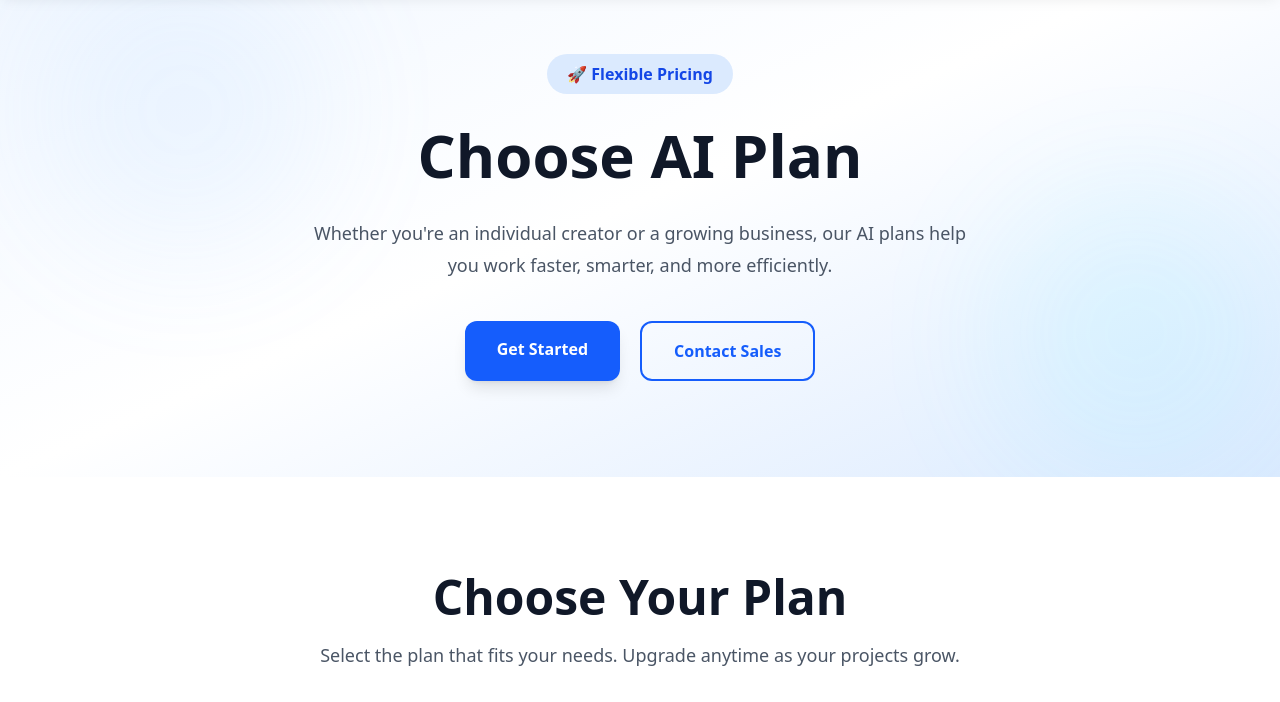
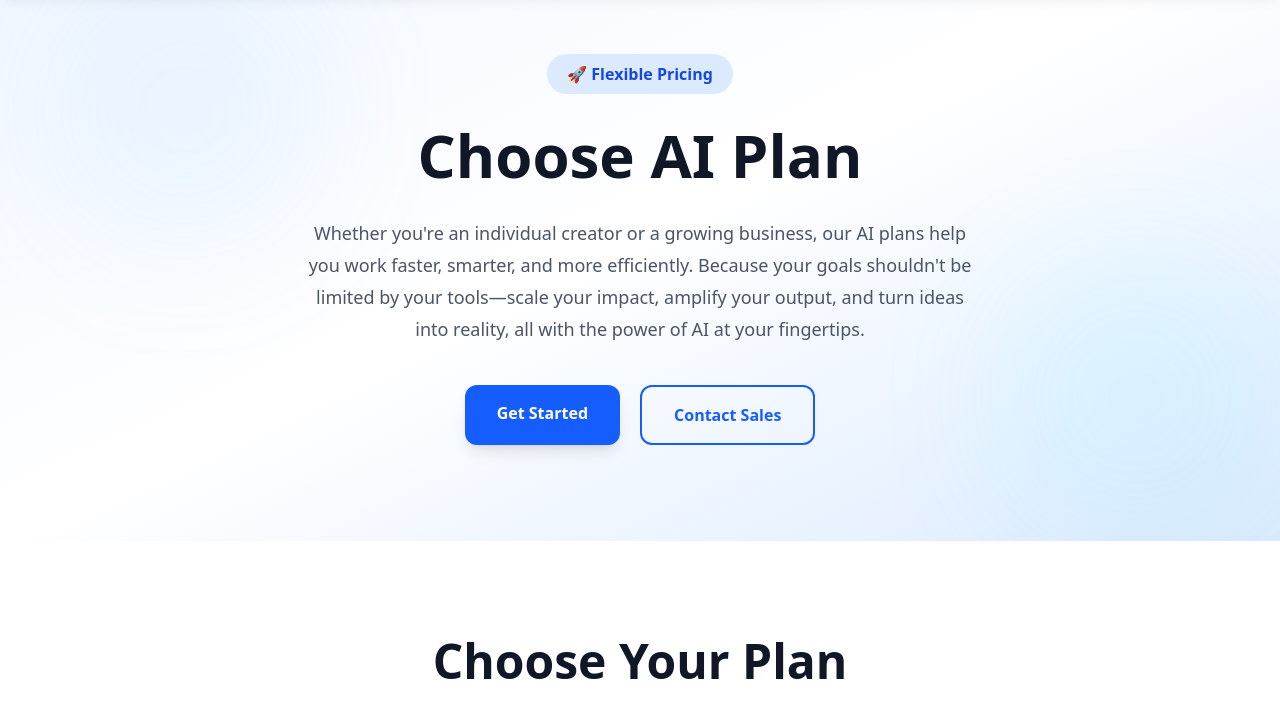
Before and after one commit to Amaan690/Ai-platform, a website: page dist/pages/price.html in a window 1280 px wide. Shown: the part 74-776 px from the top of the page. Drawn offline with Linux system fonts and the light colour scheme.

Commit message:
Updated pricing page copy

```diff
--- a/dist/pages/price.html
+++ b/dist/pages/price.html
@@ -115,8 +115,9 @@
         <p
             class="mt-6 max-w-2xl mx-auto text-lg text-gray-600 leading-8">
 
-            Whether you're an individual creator or a growing business,
-            our AI plans help you work faster, smarter, and more efficiently.
+           Whether you're an individual creator or a growing business, our AI plans help you work faster, smarter, and more efficiently. Because your goals shouldn't be limited by your tools—scale your impact, amplify your output, and turn ideas into reality, all with the power of AI at your fingertips.
+
+
 
         </p>
 
@@ -161,8 +162,7 @@
 
             <p class="mt-5 text-lg text-gray-600 max-w-2xl mx-auto">
 
-                Select the plan that fits your needs. Upgrade anytime as your
-                projects grow.
+               Choose the perfect plan for your needs—and scale up instantly as your projects evolve.
 
             </p>
 
```
Also changed, not shown: dist/index.html (+0 -1 lines).
